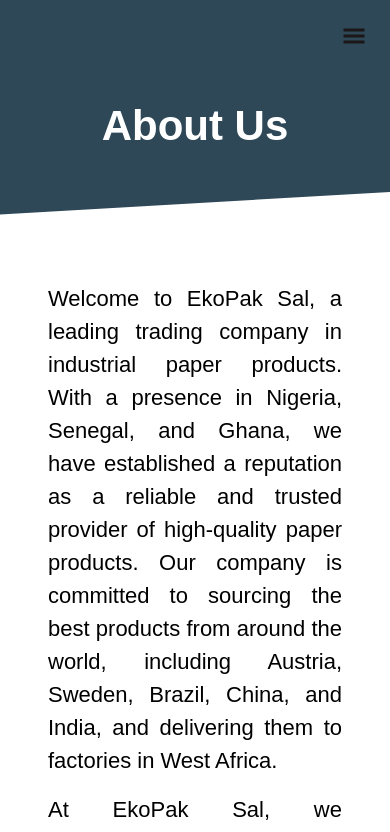
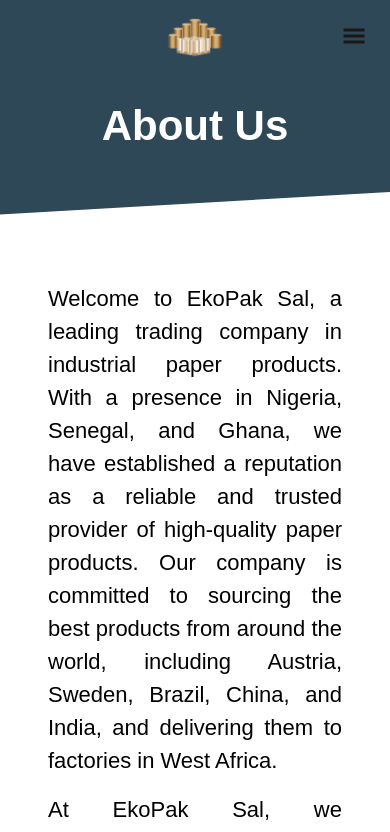
Before and after one commit to HSB1897/ekopakl, a React (Create React App) app in the folder client/: page /about in a window 390 px wide. Shown: the top 832 px of the page. Built offline with nearby package versions, Linux system fonts and the light colour scheme.

Commit message:
client: added scroll functionality to the logo inside navbar

```diff
--- a/client/src/components/Navbar.jsx
+++ b/client/src/components/Navbar.jsx
@@ -22,7 +22,7 @@
   return (
     <div className={isScrolled ? openNav ? openNavBarClass + '  bg-navy/90 md:bg-navy/90 lg:w-full' : closedNavBarClass + ' bg-navy/90 md:bg-navy/90 lg:w-full' : openNav ? openNavBarClass : closedNavBarClass}>
       <GiHamburgerMenu className={`absolute top-6 right-6 md:hidden ${isScrolled || openNav ? 'text-white' : 'text-navy'} text-[24px] cursor-pointer`} onClick={() => setOpenNav(!openNav)} />
-      <img src={logo} alt="" className={openNav ? 'w-[60px] mb-4 md:mb-0 select-none self-start' : ' select-none hidden md:block md:w-[60px] md:mb-0'} />
+      <Scroll to='header'><img src={logo} alt="" className={openNav ? 'w-[60px] mb-4 md:mb-0 select-none self-start cursor-pointer' : 'cursor-pointer select-none w-[60px] self-start'} /></Scroll>
       <div className={openNav ? 'flex flex-col md:flex-row gap-6 select-none md:text-left text-center' : 'hidden md:flex md:flex-row md:gap-6 md:select-none'}>
           <li className={`text-[20px] font-semibold ${isScrolled ? 'text-white nav-white-item' : 'md:text-navy text-white'} cursor-pointer relative nav-item list-none`}><Scroll to='services'>Services</Scroll></li>
           <li className={`text-[20px] font-semibold ${isScrolled ? 'text-white nav-white-item' : 'md:text-navy text-white'} cursor-pointer relative nav-item list-none`}><Scroll to='about'>About</Scroll></li>
```
